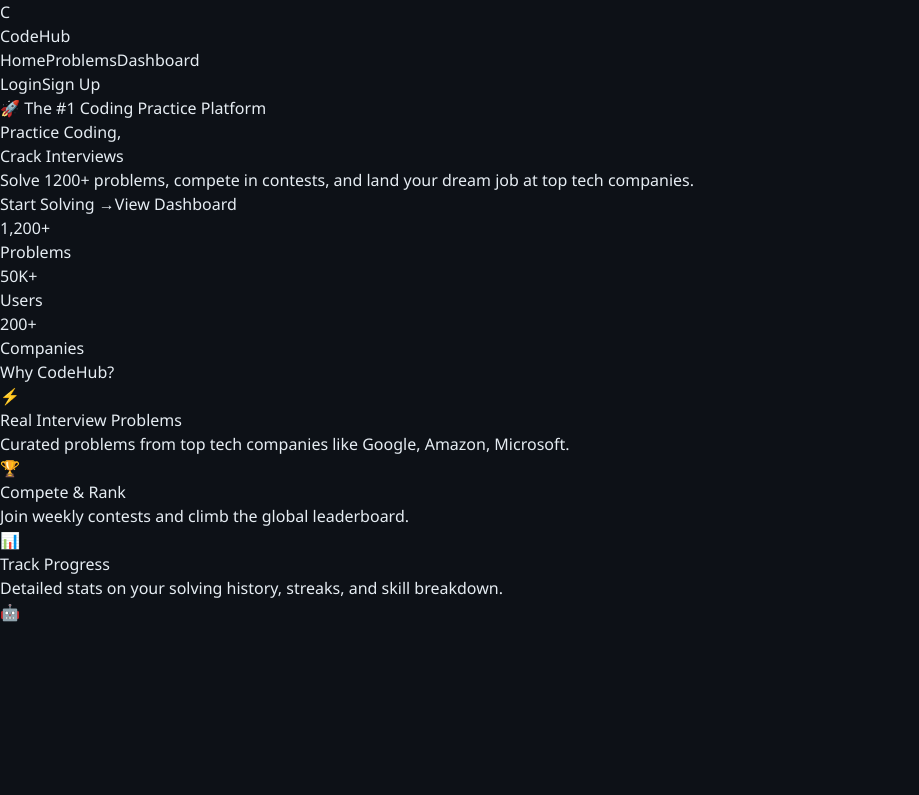
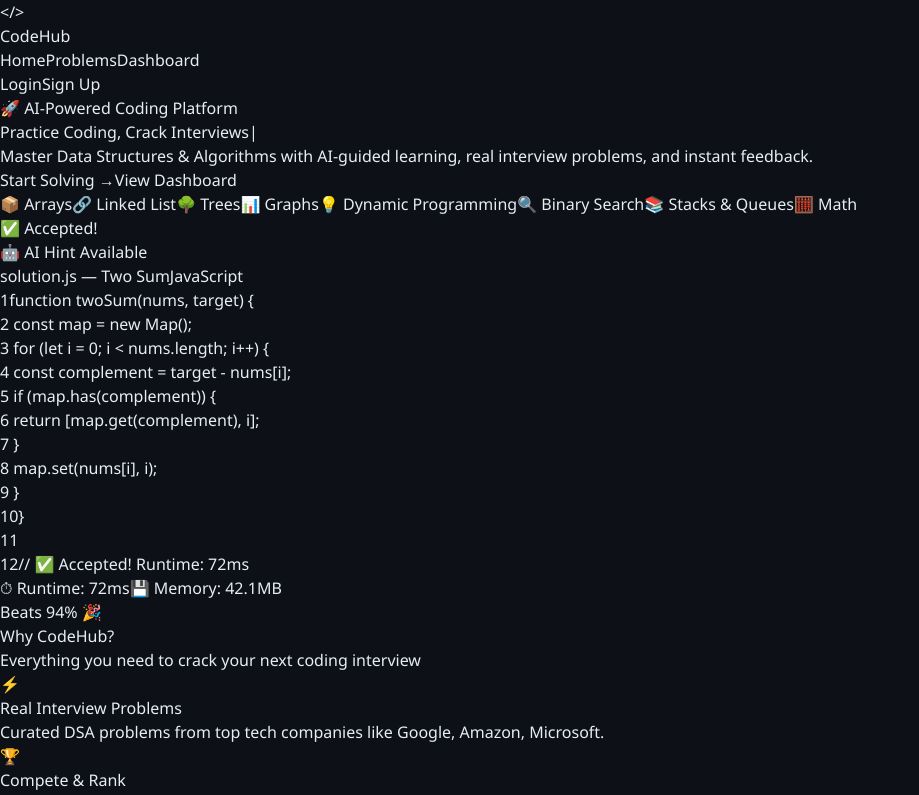
Before and after one commit to mg8881154-glitch/Code-hub, a React (Vite) app in the folder frontend/: page / in a window 1280 px wide. Shown: the top 795 px of the page, without its empty margins (0-919 px from the left). Built offline with nearby package versions, Linux system fonts and the light colour scheme.

Commit message:
Fix: Remove duplicate paths, update logo and hero page

```diff
--- a/frontend/src/components/Navbar.jsx
+++ b/frontend/src/components/Navbar.jsx
@@ -12,9 +12,13 @@
     <nav className="fixed top-0 left-0 right-0 z-50 bg-[#0d1117]/90 backdrop-blur border-b border-gray-800">
       <div className="max-w-7xl mx-auto px-6 h-14 flex items-center justify-between">
         {/* Logo */}
-        <Link to="/" className="flex items-center gap-2">
-          <div className="w-7 h-7 bg-cyan-400 rounded flex items-center justify-center text-black font-black text-sm">C</div>
-          <span className="text-white font-bold text-lg">CodeHub</span>
+        <Link to="/" className="flex items-center gap-2 group">
+          <div className="w-8 h-8 bg-gradient-to-br from-cyan-400 to-blue-500 rounded-lg flex items-center justify-center text-black font-black text-sm shadow-lg shadow-cyan-400/30 group-hover:shadow-cyan-400/50 transition">
+            {'</>'}
+          </div>
+          <span className="font-black text-xl tracking-tight">
+            <span className="text-white">Code</span><span className="text-transparent bg-clip-text bg-gradient-to-r from-cyan-400 to-blue-500">Hub</span>
+          </span>
         </Link>
 
         {/* Links */}
--- a/frontend/src/pages/Home.jsx
+++ b/frontend/src/pages/Home.jsx
@@ -1,75 +1,196 @@
 import { Link } from 'react-router-dom'
+import { useEffect, useState } from 'react'
 
-const stats = [
-  { label: 'Problems', value: '1,200+' },
-  { label: 'Users', value: '50K+' },
-  { label: 'Companies', value: '200+' },
+const codeLines = [
+  { text: 'function twoSum(nums, target) {', color: 'text-cyan-400' },
+  { text: '  const map = new Map();', color: 'text-white' },
+  { text: '  for (let i = 0; i < nums.length; i++) {', color: 'text-white' },
+  { text: '    const complement = target - nums[i];', color: 'text-green-400' },
+  { text: '    if (map.has(complement)) {', color: 'text-yellow-400' },
+  { text: '      return [map.get(complement), i];', color: 'text-green-400' },
+  { text: '    }', color: 'text-yellow-400' },
+  { text: '    map.set(nums[i], i);', color: 'text-white' },
+  { text: '  }', color: 'text-white' },
+  { text: '}', color: 'text-cyan-400' },
+  { text: '', color: '' },
+  { text: '// ✅ Accepted! Runtime: 72ms', color: 'text-green-400' },
 ]
 
 const features = [
-  { icon: '⚡', title: 'Real Interview Problems', desc: 'Curated problems from top tech companies like Google, Amazon, Microsoft.' },
+  { icon: '⚡', title: 'Real Interview Problems', desc: 'Curated DSA problems from top tech companies like Google, Amazon, Microsoft.' },
   { icon: '🏆', title: 'Compete & Rank', desc: 'Join weekly contests and climb the global leaderboard.' },
-  { icon: '📊', title: 'Track Progress', desc: 'Detailed stats on your solving history, streaks, and skill breakdown.' },
+  { icon: '🤖', title: 'AI Assistant', desc: 'Get instant hints, approach explanations and complexity analysis from AI.' },
+]
+
+const topics = [
+  { icon: '📦', label: 'Arrays' },
+  { icon: '🔗', label: 'Linked List' },
+  { icon: '🌳', label: 'Trees' },
+  { icon: '📊', label: 'Graphs' },
+  { icon: '💡', label: 'Dynamic Programming' },
+  { icon: '🔍', label: 'Binary Search' },
+  { icon: '📚', label: 'Stacks & Queues' },
+  { icon: '🧮', label: 'Math' },
 ]
 
 export default function Home() {
+  const [visibleLines, setVisibleLines] = useState(0)
+  const [typed, setTyped] = useState('')
+  const fullText = 'Practice Coding, Crack Interviews'
+
+  // Typewriter effect
+  useEffect(() => {
+    let i = 0
+    const interval = setInterval(() => {
+      if (i <= fullText.length) {
+        setTyped(fullText.slice(0, i))
+        i++
+      } else {
+        clearInterval(interval)
+      }
+    }, 60)
+    return () => clearInterval(interval)
+  }, [])
+
+  // Code lines animation
+  useEffect(() => {
+    let i = 0
+    const interval = setInterval(() => {
+      if (i < codeLines.length) {
+        setVisibleLines(prev => prev + 1)
+        i++
+      } else {
+        clearInterval(interval)
+      }
+    }, 200)
+    return () => clearInterval(interval)
+  }, [])
+
   return (
-    <div className="pt-14">
-      {/* Hero */}
-      <section className="relative min-h-[90vh] flex items-center justify-center overflow-hidden">
-        {/* Gradient bg */}
-        <div className="absolute inset-0 bg-gradient-to-br from-[#0d1117] via-[#0d1f2d] to-[#0d1117]" />
-        <div className="absolute top-1/3 left-1/2 -translate-x-1/2 -translate-y-1/2 w-[600px] h-[600px] bg-cyan-500/10 rounded-full blur-3xl" />
+    <div className="pt-14 bg-[#0d1117]">
+      {/* Hero Section */}
+      <section className="min-h-[92vh] flex items-center relative overflow-hidden">
+        {/* Background glow */}
+        <div className="absolute top-0 left-1/4 w-96 h-96 bg-cyan-500/10 rounded-full blur-3xl pointer-events-none" />
+        <div className="absolute bottom-0 right-1/4 w-96 h-96 bg-blue-500/10 rounded-full blur-3xl pointer-events-none" />
 
-        <div className="relative z-10 text-center px-6 max-w-3xl mx-auto">
-          <span className="inline-block text-xs font-semibold text-cyan-400 bg-cyan-400/10 border border-cyan-400/20 px-3 py-1 rounded-full mb-6">
-            🚀 The #1 Coding Practice Platform
+        <div className="max-w-7xl mx-auto px-6 w-full grid grid-cols-1 lg:grid-cols-2 gap-12 items-center">
+          {/* Left: Text */}
+          <div>
+            <span className="inline-flex items-center gap-2 text-xs font-semibold text-cyan-400 bg-cyan-400/10 border border-cyan-400/20 px-3 py-1.5 rounded-full mb-6">
+              🚀 AI-Powered Coding Platform
             </span>
-          <h1 className="text-5xl md:text-6xl font-black text-white leading-tight mb-6">
-            Practice Coding,<br />
-            <span className="text-transparent bg-clip-text bg-gradient-to-r from-cyan-400 to-blue-500">
-              Crack Interviews
+
+            <h1 className="text-5xl md:text-6xl font-black text-white leading-tight mb-6 min-h-[140px]">
+              <span className="text-transparent bg-clip-text bg-gradient-to-r from-cyan-400 via-blue-400 to-purple-500">
+                {typed}
               </span>
+              <span className="animate-pulse text-cyan-400">|</span>
             </h1>
-          <p className="text-gray-400 text-lg mb-10 max-w-xl mx-auto">
-            Solve 1200+ problems, compete in contests, and land your dream job at top tech companies.
+
+            <p className="text-gray-400 text-lg mb-8 leading-relaxed max-w-lg">
+              Master Data Structures & Algorithms with AI-guided learning, real interview problems, and instant feedback.
             </p>
-          <div className="flex items-center justify-center gap-4">
+
+            <div className="flex items-center gap-4 mb-10">
               <Link to="/problems"
-              className="bg-cyan-400 text-black font-bold px-8 py-3 rounded-xl hover:bg-cyan-300 transition text-sm shadow-lg shadow-cyan-400/20">
+                className="bg-gradient-to-r from-cyan-400 to-blue-500 text-black font-bold px-8 py-3.5 rounded-xl hover:opacity-90 transition shadow-lg shadow-cyan-400/25 text-sm">
                 Start Solving →
               </Link>
               <Link to="/dashboard"
-              className="border border-gray-700 text-white font-medium px-8 py-3 rounded-xl hover:border-gray-500 transition text-sm">
+                className="border border-gray-700 text-white font-medium px-8 py-3.5 rounded-xl hover:border-cyan-400/50 hover:text-cyan-400 transition text-sm">
                 View Dashboard
               </Link>
             </div>
 
-          {/* Stats */}
-          <div className="flex items-center justify-center gap-12 mt-16">
-            {stats.map(s => (
-              <div key={s.label} className="text-center">
-                <p className="text-3xl font-black text-white">{s.value}</p>
-                <p className="text-gray-500 text-sm mt-1">{s.label}</p>
+            {/* Topic chips */}
+            <div className="flex flex-wrap gap-2">
+              {topics.map(t => (
+                <span key={t.label} className="flex items-center gap-1.5 text-xs text-gray-400 bg-[#161b22] border border-gray-800 px-3 py-1.5 rounded-full hover:border-cyan-400/40 hover:text-cyan-400 transition cursor-pointer">
+                  {t.icon} {t.label}
+                </span>
+              ))}
+            </div>
+          </div>
+
+          {/* Right: Code Editor Visual */}
+          <div className="relative">
+            {/* Floating badges */}
+            <div className="absolute -top-4 -right-4 bg-green-400/10 border border-green-400/30 text-green-400 text-xs font-bold px-3 py-1.5 rounded-full z-10 animate-bounce">
+              ✅ Accepted!
+            </div>
+            <div className="absolute -bottom-4 -left-4 bg-cyan-400/10 border border-cyan-400/30 text-cyan-400 text-xs font-bold px-3 py-1.5 rounded-full z-10">
+              🤖 AI Hint Available
+            </div>
+
+            {/* Editor window */}
+            <div className="bg-[#161b22] border border-gray-700/80 rounded-2xl overflow-hidden shadow-2xl shadow-black/50">
+              {/* Title bar */}
+              <div className="flex items-center gap-2 px-4 py-3 bg-[#0d1117] border-b border-gray-800">
+                <div className="w-3 h-3 rounded-full bg-red-500/80"></div>
+                <div className="w-3 h-3 rounded-full bg-yellow-500/80"></div>
+                <div className="w-3 h-3 rounded-full bg-green-500/80"></div>
+                <span className="ml-3 text-xs text-gray-500 font-mono">solution.js — Two Sum</span>
+                <span className="ml-auto text-xs bg-green-400/10 text-green-400 border border-green-400/20 px-2 py-0.5 rounded">JavaScript</span>
+              </div>
+
+              {/* Code */}
+              <div className="p-5 font-mono text-sm leading-7 min-h-[280px]">
+                {codeLines.slice(0, visibleLines).map((line, i) => (
+                  <div key={i} className={`${line.color} transition-all duration-300`}>
+                    <span className="text-gray-600 select-none mr-4 text-xs">{i + 1}</span>
+                    {line.text}
                   </div>
                 ))}
+                {visibleLines < codeLines.length && (
+                  <span className="animate-pulse text-cyan-400">▋</span>
+                )}
+              </div>
+
+              {/* Bottom bar */}
+              <div className="flex items-center justify-between px-5 py-3 bg-[#0d1117] border-t border-gray-800">
+                <div className="flex gap-3">
+                  <span className="text-xs text-gray-500">⏱ Runtime: <span className="text-green-400">72ms</span></span>
+                  <span className="text-xs text-gray-500">💾 Memory: <span className="text-green-400">42.1MB</span></span>
+                </div>
+                <span className="text-xs text-green-400 font-semibold">Beats 94% 🎉</span>
+              </div>
+            </div>
           </div>
         </div>
       </section>
 
       {/* Features */}
       <section className="max-w-6xl mx-auto px-6 py-20">
-        <h2 className="text-3xl font-bold text-white text-center mb-12">Why CodeHub?</h2>
+        <div className="text-center mb-12">
+          <h2 className="text-3xl font-bold text-white mb-3">Why CodeHub?</h2>
+          <p className="text-gray-400">Everything you need to crack your next coding interview</p>
+        </div>
         <div className="grid grid-cols-1 md:grid-cols-3 gap-6">
           {features.map(f => (
-            <div key={f.title} className="bg-[#161b22] border border-gray-800 rounded-2xl p-6 hover:border-cyan-400/40 transition">
-              <div className="text-3xl mb-4">{f.icon}</div>
-              <h3 className="text-white font-semibold text-lg mb-2">{f.title}</h3>
+            <div key={f.title} className="bg-[#161b22] border border-gray-800 rounded-2xl p-6 hover:border-cyan-400/40 hover:shadow-lg hover:shadow-cyan-400/5 transition group">
+              <div className="text-4xl mb-4">{f.icon}</div>
+              <h3 className="text-white font-semibold text-lg mb-2 group-hover:text-cyan-400 transition">{f.title}</h3>
               <p className="text-gray-400 text-sm leading-relaxed">{f.desc}</p>
             </div>
           ))}
         </div>
       </section>
+
+      {/* CTA Banner */}
+      <section className="max-w-6xl mx-auto px-6 pb-20">
+        <div className="relative bg-gradient-to-r from-cyan-400/10 via-blue-500/10 to-purple-500/10 border border-cyan-400/20 rounded-3xl p-10 text-center overflow-hidden">
+          <div className="absolute inset-0 bg-gradient-to-r from-cyan-400/5 to-purple-500/5 rounded-3xl" />
+          <div className="relative z-10">
+            <h2 className="text-3xl font-black text-white mb-3">Ready to crack your dream job? 🚀</h2>
+            <p className="text-gray-400 mb-6">Join thousands of developers practicing DSA daily</p>
+            <Link to="/signup"
+              className="inline-block bg-gradient-to-r from-cyan-400 to-blue-500 text-black font-bold px-10 py-3.5 rounded-xl hover:opacity-90 transition shadow-lg shadow-cyan-400/25">
+              Get Started Free →
+            </Link>
+          </div>
+        </div>
+      </section>
     </div>
   )
 }
--- a/frontend/src/pages/Login.jsx
+++ b/frontend/src/pages/Login.jsx
@@ -23,8 +23,12 @@
     <div className="pt-14 min-h-screen flex items-center justify-center px-6">
       <div className="w-full max-w-sm">
         <div className="text-center mb-8">
-          <div className="w-10 h-10 bg-cyan-400 rounded-xl flex items-center justify-center text-black font-black text-lg mx-auto mb-3">C</div>
-          <h1 className="text-2xl font-bold text-white">Welcome back</h1>
+          <div className="w-10 h-10 bg-gradient-to-br from-cyan-400 to-blue-500 rounded-xl flex items-center justify-center text-black font-black text-sm mx-auto mb-3 shadow-lg shadow-cyan-400/30">
+            {'</>'}
+          </div>
+          <h1 className="text-2xl font-bold text-white">
+            <span className="text-white">Code</span><span className="text-transparent bg-clip-text bg-gradient-to-r from-cyan-400 to-blue-500">Hub</span>
+          </h1>
           <p className="text-gray-400 text-sm mt-1">Login to continue your streak</p>
         </div>
 
--- a/frontend/src/pages/Signup.jsx
+++ b/frontend/src/pages/Signup.jsx
@@ -23,8 +23,12 @@
     <div className="pt-14 min-h-screen flex items-center justify-center px-6">
       <div className="w-full max-w-sm">
         <div className="text-center mb-8">
-          <div className="w-10 h-10 bg-cyan-400 rounded-xl flex items-center justify-center text-black font-black text-lg mx-auto mb-3">C</div>
-          <h1 className="text-2xl font-bold text-white">Create account</h1>
+          <div className="w-10 h-10 bg-gradient-to-br from-cyan-400 to-blue-500 rounded-xl flex items-center justify-center text-black font-black text-sm mx-auto mb-3 shadow-lg shadow-cyan-400/30">
+            {'</>'}
+          </div>
+          <h1 className="text-2xl font-bold">
+            <span className="text-white">Code</span><span className="text-transparent bg-clip-text bg-gradient-to-r from-cyan-400 to-blue-500">Hub</span>
+          </h1>
           <p className="text-gray-400 text-sm mt-1">Join CodeHub and start solving</p>
         </div>
 
```
Lines whose indentation alone changed are shown as unchanged.
